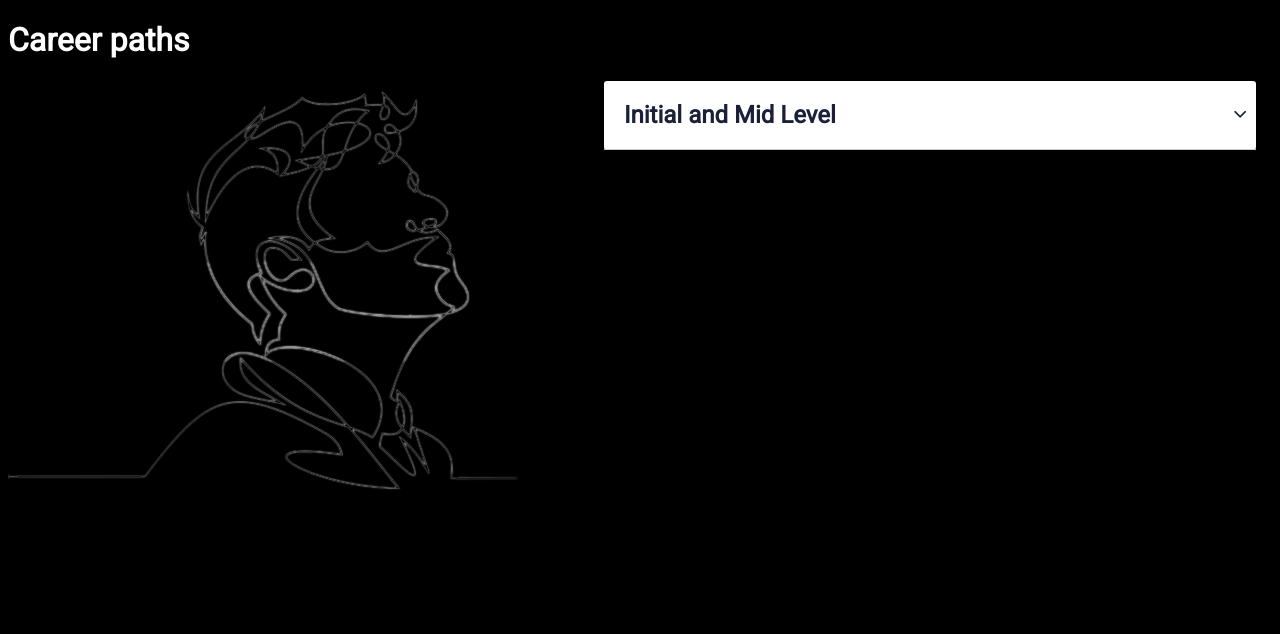
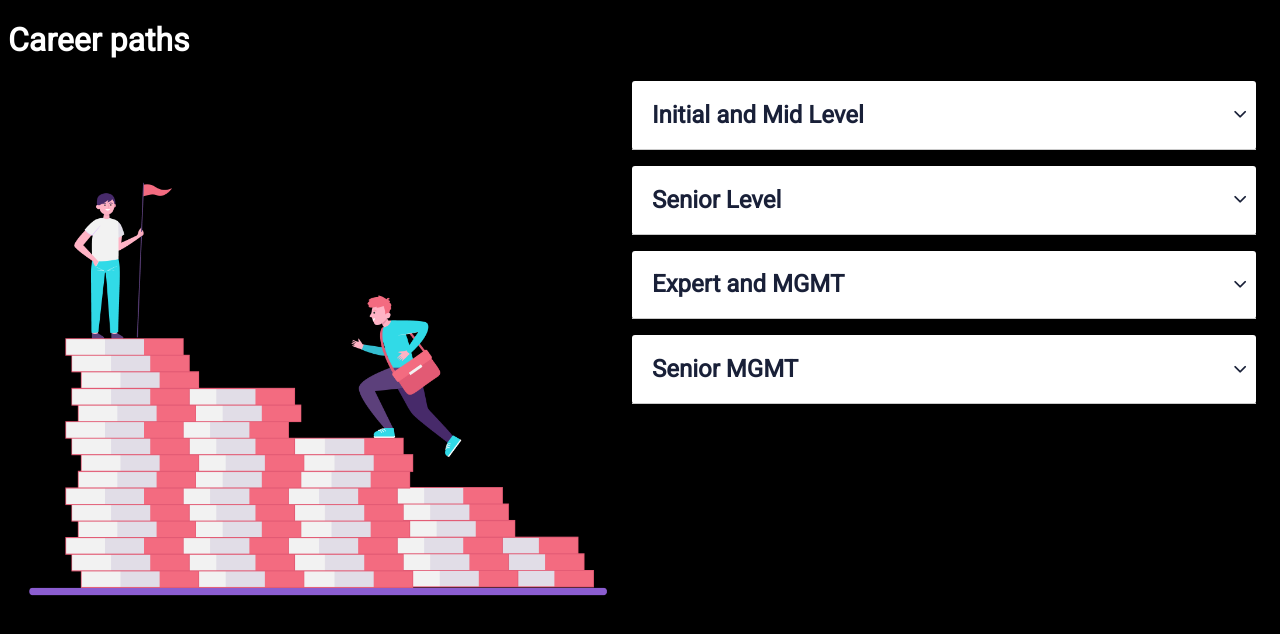
Before and after one commit to eligregl/onboardingAngular, an Angular app: page /careerpath in a window 1280 px wide. Shown: the top 634 px of the page. Built offline with nearby package versions, Linux system fonts and the light colour scheme.

Commit message:
creacion del cuerpo de los items del acordeon

```diff
--- /dev/null
+++ b/src/app/careerpath/accordion-item/accordion-item.component.css
@@ -0,0 +1,39 @@
+.accordion {
+    width: 100%;
+    font-size: 1em;
+    font-weight: 400;
+    color: #192038;
+    background-color: #fff;
+    border-radius: 3px;
+    margin-bottom: 1em;
+}
+
+.acc-header {
+    border-bottom: 1px solid rgb(202, 202, 202);
+    cursor: pointer;
+    display: flex;
+    flex-direction: row;
+    align-items: center;
+}
+
+.acc-header > h2 {
+    margin-left: 20px;
+}
+
+.headerTitle {
+    overflow-wrap: break-word;
+    overflow: auto;
+    width: 100%;
+}
+
+.acc-body {
+    display: flex;
+    align-items: center;
+    min-height: 2.5em;
+    padding: 1em;
+}
+
+.arrow {
+    font-size: 18px;
+    margin-right: 10px;
+}
--- /dev/null
+++ b/src/app/careerpath/accordion-item/accordion-item.component.html
@@ -0,0 +1,28 @@
+<div class="accordion">
+    <div class="acc-header" (click)="toggle()">
+        <h2 class="headerTitle">{{ title }}</h2>
+        <div class="arrow"><i class="ion-ios-arrow-down"></i></div>
+    </div>
+    <div *ngIf="showBody">
+        <div class="acc-body">
+            <ul *ngFor="let job of initial">
+                <li *ngIf="title == 'Initial and Mid Level'">{{ job }}</li>
+            </ul>
+        </div>
+        <div class="acc-body">
+            <ul *ngFor="let job of senior">
+                <li *ngIf="title == 'Senior Level'">{{ job }}</li>
+            </ul>
+        </div>
+        <div class="acc-body">
+            <ul *ngFor="let job of expert">
+                <li *ngIf="title == 'Expert and MGMT'">{{ job }}</li>
+            </ul>
+        </div>
+        <div class="acc-body">
+            <ul *ngFor="let job of seniorMgmt">
+                <li *ngIf="title == 'Senior MGMT'">{{ job }}</li>
+            </ul>
+        </div>
+    </div>
+</div>
--- /dev/null
+++ b/src/app/careerpath/accordion-item/accordion-item.component.ts
@@ -0,0 +1,27 @@
+import { Component, OnInit, Input} from '@angular/core';
+
+@Component({
+  selector: 'app-accordion-item',
+  templateUrl: './accordion-item.component.html',
+  styleUrls: ['./accordion-item.component.css']
+})
+export class AccordionItemComponent implements OnInit {
+  @Input() title: string = '';
+  @Input() description: string = '';
+  showBody = false;
+
+  initial = ['Junior', 'Junior Advanced', 'Semi Senior', 'Semi Senior Advance'];
+  senior = ['Senior', 'Software Designer', 'Architect'];
+  expert = ['Subject Matter Expert', 'Technical Director', 'Technical Manager'];
+  seniorMgmt = ['Studio Partner', 'VP Tech', 'CTO'];
+
+  constructor() { }
+
+  ngOnInit(): void {
+  }
+
+  toggle() {
+    this.showBody = !this.showBody;
+  }
+
+}
--- a/src/app/careerpath/careerpath.component.css
+++ b/src/app/careerpath/careerpath.component.css
@@ -9,44 +9,11 @@
     flex: 1;
 }
 .rightContainer {
-    width: 50%;
-    flex: 2;
+    width: 20%;
+    flex: 1;
     margin-right: 1em;
 }
-.accordion {
-    width: 100%;
-    font-size: 1em;
-    font-weight: 400;
-    color: #192038;
-    background-color: #fff;
-    border-radius: 3px;
-}
 
-.acc-header {
-    border-bottom: 1px solid rgb(202, 202, 202);
-    cursor: pointer;
-    display: flex;
-    flex-direction: row;
-    align-items: center;
-}
-
-.acc-header > h2 {
-    margin-left: 20px;
-}
-
-.headerTitle {
-    overflow-wrap: break-word;
-    overflow: auto;
+.pathImage {
     width: 100%;
 }
-
-.acc-body {
-    display: flex;
-    align-items: center;
-    min-height: 2.5em;
-}
-
-.arrow {
-    font-size: 18px;
-    margin-right: 10px;
-}
--- a/src/app/careerpath/careerpath.component.html
+++ b/src/app/careerpath/careerpath.component.html
@@ -1,22 +1,15 @@
 
-    <h1>{{ h1 }}</h1>
+<h1>{{ h1 }}</h1>
 
-    <div class="careerpath">
+<div class="careerpath">
     <div class="leftContainer">
-        <img [src]="'../assets/images/lineart.png'" alt="">
+        <img [src]="'../assets/images/growing-path.png'" alt="" class="pathImage">
     </div>
 
     <div class="rightContainer">
-        <div class="accordion">
-            <div class="acc-header" (click)="toggle()">
-                <h2 class="headerTitle">Initial and Mid Level</h2>
-                <div class="arrow"><i class="ion-ios-arrow-down"></i></div>
-            </div>
-            <div *ngIf="showBody">
-                <div class="acc-body">
-                    Lorem ipsum dolor sit amet, consectetur adipiscing elit, sed do eiusmod tempor incididunt ut labore et dolore magna aliqua. Ut enim ad minim veniam, quis nostrud exercitation ullamco laboris nisi ut aliquip ex ea commodo consequat. Duis aute irure dolor in reprehenderit in voluptate velit esse cillum dolore eu fugiat nulla pariatur. Excepteur sint occaecat cupidatat non proident, sunt in culpa qui officia deserunt mollit anim id est laborum.
-                </div>
-            </div>
-        </div>
+        <app-accordion-item title="Initial and Mid Level" description=""></app-accordion-item>
+        <app-accordion-item title="Senior Level" description="Senior, Software Designer, Architect"></app-accordion-item>
+        <app-accordion-item title="Expert and MGMT" description="Subject Matter Expert, Technical Director, Technical Manager"></app-accordion-item>
+        <app-accordion-item title="Senior MGMT" description=""></app-accordion-item>
     </div>
 </div>
--- a/src/app/careerpath/careerpath.component.ts
+++ b/src/app/careerpath/careerpath.component.ts
@@ -7,17 +7,10 @@ import { Component, Input, OnInit } from '@angular/core';
 })
 export class CareerpathComponent implements OnInit {
   @Input() h1: string = 'Career paths';
-  @Input() title: string = '';
   @Input() imageUrl: string = '';
-  showBody = false;
-
   constructor() { }
 
   ngOnInit(): void {
   }
 
-  toggle() {
-    this.showBody = !this.showBody;
-  }
-
 }
--- a/src/app/careerpath/careerpath.module.ts
+++ b/src/app/careerpath/careerpath.module.ts
@@ -1,9 +1,10 @@
 import { NgModule } from '@angular/core';
 import { CommonModule } from '@angular/common';
 import { CareerpathComponent } from './careerpath.component';
+import { AccordionItemComponent } from './accordion-item/accordion-item.component';
 
 @NgModule({
-  declarations: [CareerpathComponent],
+  declarations: [CareerpathComponent, AccordionItemComponent],
   imports: [
     CommonModule
   ],
```
Also changed, not shown: src/assets/images/growing-path.png (added), 1 other file (tests, documents, lock files or other folders).
